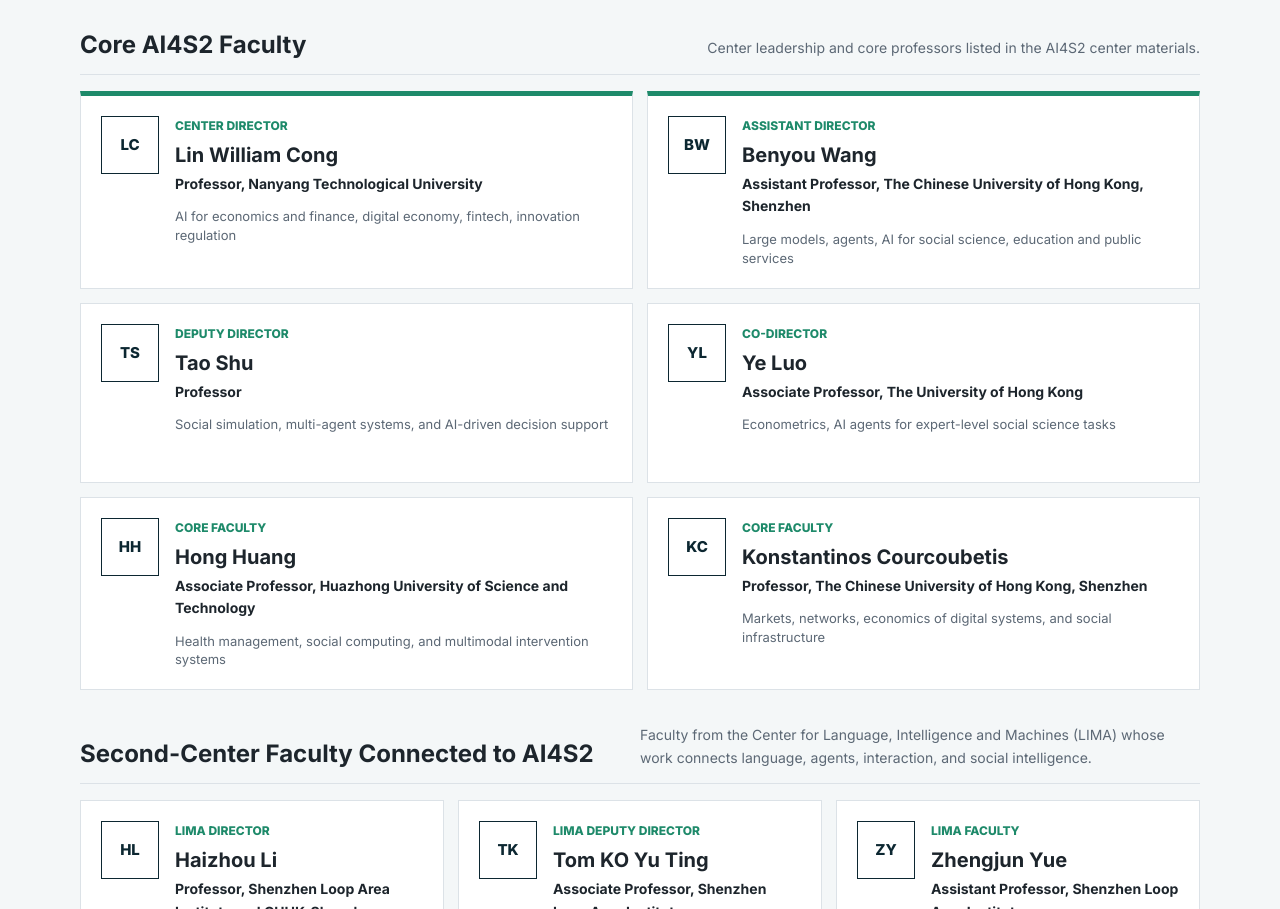
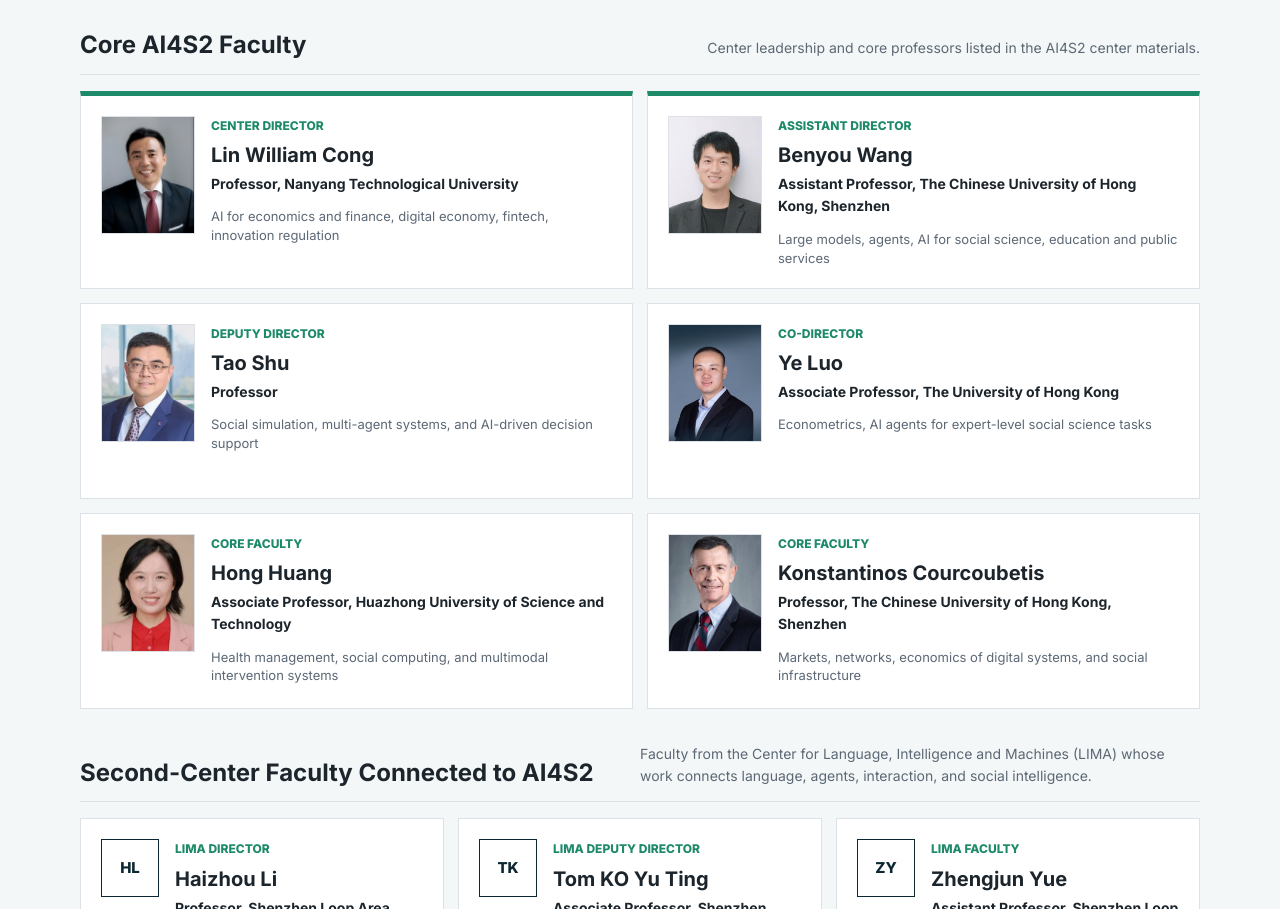
Before and after one commit to FreedomIntelligence/ai4s2.github.io, a plain HTML site: page index.html in a window 1280 px wide. Shown: the part 5749-6658 px from the top of the page. Drawn offline with Linux system fonts and the light colour scheme.

Commit message:
Add PPT faculty photos

```diff
--- a/assets/css/styles.css
+++ b/assets/css/styles.css
@@ -481,6 +481,28 @@
   border-top: 5px solid var(--green);
 }
 
+.faculty-card.has-photo {
+  grid-template-columns: 94px minmax(0, 1fr);
+  min-height: 196px;
+}
+
+.faculty-photo {
+  width: 94px;
+  height: 118px;
+  margin: 0;
+  overflow: hidden;
+  align-self: start;
+  border: 1px solid var(--line);
+  background: var(--soft);
+}
+
+.faculty-photo img {
+  display: block;
+  width: 100%;
+  height: 100%;
+  object-fit: cover;
+}
+
 .faculty-avatar {
   display: grid;
   place-items: center;
--- a/index.html
+++ b/index.html
@@ -243,8 +243,10 @@
               <p>Center leadership and core professors listed in the AI4S2 center materials.</p>
             </div>
             <div class="faculty-grid">
-              <article class="faculty-card lead">
-                <div class="faculty-avatar">LC</div>
+              <article class="faculty-card lead has-photo">
+                <figure class="faculty-photo">
+                  <img src="./assets/media/ppt/center-introduction/image13.png" alt="Lin William Cong" loading="lazy" decoding="async" />
+                </figure>
                 <div>
                   <span class="faculty-label">Center Director</span>
                   <h4>Lin William Cong</h4>
@@ -252,8 +254,10 @@
                   <span class="faculty-meta">AI for economics and finance, digital economy, fintech, innovation regulation</span>
                 </div>
               </article>
-              <article class="faculty-card lead">
-                <div class="faculty-avatar">BW</div>
+              <article class="faculty-card lead has-photo">
+                <figure class="faculty-photo">
+                  <img src="./assets/media/ppt/center-introduction/image14.jpeg" alt="Benyou Wang" loading="lazy" decoding="async" />
+                </figure>
                 <div>
                   <span class="faculty-label">Assistant Director</span>
                   <h4>Benyou Wang</h4>
@@ -261,8 +265,10 @@
                   <span class="faculty-meta">Large models, agents, AI for social science, education and public services</span>
                 </div>
               </article>
-              <article class="faculty-card">
-                <div class="faculty-avatar">TS</div>
+              <article class="faculty-card has-photo">
+                <figure class="faculty-photo">
+                  <img src="./assets/media/ppt/center-introduction/image15.jpeg" alt="Tao Shu" loading="lazy" decoding="async" />
+                </figure>
                 <div>
                   <span class="faculty-label">Deputy Director</span>
                   <h4>Tao Shu</h4>
@@ -270,8 +276,10 @@
                   <span class="faculty-meta">Social simulation, multi-agent systems, and AI-driven decision support</span>
                 </div>
               </article>
-              <article class="faculty-card">
-                <div class="faculty-avatar">YL</div>
+              <article class="faculty-card has-photo">
+                <figure class="faculty-photo">
+                  <img src="./assets/media/ppt/center-introduction/image16.jpeg" alt="Ye Luo" loading="lazy" decoding="async" />
+                </figure>
                 <div>
                   <span class="faculty-label">Co-Director</span>
                   <h4>Ye Luo</h4>
@@ -279,8 +287,10 @@
                   <span class="faculty-meta">Econometrics, AI agents for expert-level social science tasks</span>
                 </div>
               </article>
-              <article class="faculty-card">
-                <div class="faculty-avatar">HH</div>
+              <article class="faculty-card has-photo">
+                <figure class="faculty-photo">
+                  <img src="./assets/media/ppt/center-introduction/image12.jpeg" alt="Hong Huang" loading="lazy" decoding="async" />
+                </figure>
                 <div>
                   <span class="faculty-label">Core Faculty</span>
                   <h4>Hong Huang</h4>
@@ -288,8 +298,10 @@
                   <span class="faculty-meta">Health management, social computing, and multimodal intervention systems</span>
                 </div>
               </article>
-              <article class="faculty-card">
-                <div class="faculty-avatar">KC</div>
+              <article class="faculty-card has-photo">
+                <figure class="faculty-photo">
+                  <img src="./assets/media/ppt/center-introduction/image17.png" alt="Konstantinos Courcoubetis" loading="lazy" decoding="async" />
+                </figure>
                 <div>
                   <span class="faculty-label">Core Faculty</span>
                   <h4>Konstantinos Courcoubetis</h4>
```
